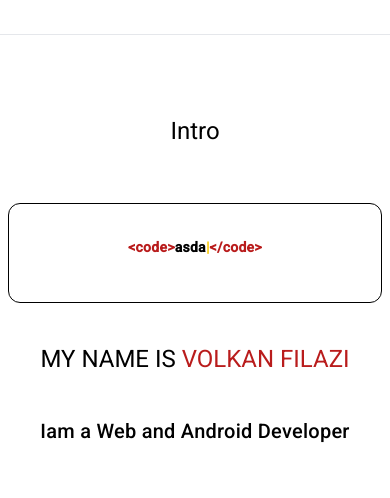
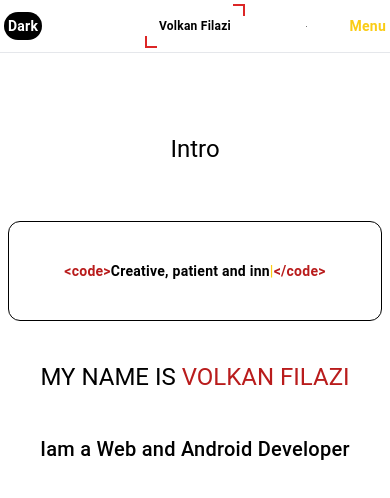
Before and after one commit to volkanfilazi/Angular-Cv-Project, an Angular app: page / in a window 390 px wide. Shown: the top 498 px of the page. Built offline with nearby package versions, Linux system fonts and the light colour scheme.

Commit message:
added intro animation

```diff
--- a/src/app/app.component.html
+++ b/src/app/app.component.html
@@ -1,6 +1,4 @@
-<app-navbar [darkTheme] = 'isDarkTheme' (darkThemeToggled)="darkThemeActive()"></app-navbar>
-<app-intro
-[fromParent] = 'testTitle'
-[fromParent2] = 'testTitle2'
-[darkTheme] = 'isDarkTheme'
-></app-intro>
+<div class="h-screen">
+  <app-navbar [darkTheme]='isDarkTheme' (darkThemeToggled)="darkThemeActive()"></app-navbar>
+  <app-intro [darkTheme]='isDarkTheme'></app-intro>
+</div>
--- a/src/app/intro/intro.component.html
+++ b/src/app/intro/intro.component.html
@@ -3,7 +3,7 @@
 </script>
 
 <div [ngClass]="{'dark': darkTheme}"
-  class="flex relative flex-col bg-white sm:mt-20 md:mt-0 sm:flex-col md:h-full md:z-10 md:flex-row md:justify-center md:items-center">
+  class="flex relative h-full flex-col bg-white sm:mt-20 md:mt-0 sm:flex-col md:h-full md:z-10 md:flex-row md:justify-center md:items-center">
   <div class="observed-sections w-full flex gap-2 flex-col mt-14 md:mt-0 md:h-screen justify-center items-center">
     <div class="flex md:mt-0 w-full items-center justify-center mt-5">
       <h1 class="rounded-lg text-center p-1 font-bold text-[20px] md:text-[30px]">{{ intro }}</h1>
@@ -12,9 +12,9 @@
       class="flex mt-5 flex-col items-center sm:items-center md:justify-center md:items-center w-full space-y-10 p-2 sm:w-full md:w-1/2">
       <div
         class="border-[1px] text-sm md:text-md w-full sm:w-full md:w-[500px] border-black rounded-xl font-bold flex justify-center items-center h-[100px]" [ngClass]="{'!border-white' : darkTheme}">
-        <p class="text-red-700 md:text-lg font-bold" [ngClass]="{'!text-yellow-400' : darkTheme}">&lt;code&gt;</p>
-        <p class="md:text-lg font-bold">asda<span class=" text-yellow-400 animate-ping">|</span></p>
-        <p class="text-red-700 md:text-lg font-bold" [ngClass]="{'!text-yellow-400' : darkTheme}">&lt;/code&gt;</p>
+        <p class="text-red-700 mb-0 md:text-lg" [ngClass]="{'!text-yellow-400' : darkTheme}">&lt;code&gt;</p>
+        <p class="md:text-lg mb-0">{{ displayText }}<span class=" text-yellow-400 animate-ping">|</span></p>
+        <p class="text-red-700 md:text-lg mb-0" [ngClass]="{'!text-yellow-400' : darkTheme}">&lt;/code&gt;</p>
       </div>
       <h1 class="text-2xl font-serif md:text-4xl font-bold">MY NAME IS<span class="text-red-700" [ngClass]="{'!text-yellow-400' : darkTheme}"> VOLKAN
           FILAZI</span></h1>
@@ -24,3 +24,10 @@
     </div>
   </div>
 </div>
+
+<style>
+  p {
+  margin: 0 0 0;
+}
+
+</style>
--- a/src/app/intro/intro.component.ts
+++ b/src/app/intro/intro.component.ts
@@ -1,20 +1,54 @@
-import { Component, EventEmitter, Input, OnInit, Output } from '@angular/core';
+import { Component, EventEmitter, Input, OnChanges, OnDestroy, Output, SimpleChanges } from '@angular/core';
 
 @Component({
   selector: 'app-intro',
   templateUrl: './intro.component.html',
 })
-export class IntroComponent implements OnInit {
-  intro:string = "Intro";
-  outputChildMessage:string = 'Message from chil component to parent';
+export class IntroComponent implements OnChanges, OnDestroy {
+  intro: string = "Intro";
+  @Input() darkTheme: boolean | undefined;
+  @Output() messageEvent = new EventEmitter<string>();
+  displayText: string = '';
 
-  @Input() fromParent:string | undefined;
-  @Input() fromParent2:string | undefined;
-  @Input() darkTheme: boolean | undefined
+  private timer: any;
 
-  @Output() messageEvent = new EventEmitter<string>();
   ngOnInit(): void {
-
+    this.introAnimation();
   }
 
+  ngOnChanges(changes: SimpleChanges): void {
+    if (changes['darkTheme'] && !changes['darkTheme'].firstChange) {
+      this.introAnimation();
+    }
+  }
+
+  introAnimation() {
+    if (this.timer) {
+      clearInterval(this.timer);
+    }
+
+    let animationText = 'Creative, patient and innovative';
+    let i = 0;
+    let lastIndex = 3;
+    this.timer = setInterval(() => {
+      if (i < animationText.length) {
+        this.displayText = animationText.substring(0, i + 1);
+        lastIndex = i;
+      } else if (lastIndex > 0) {
+        this.displayText = animationText.substring(0, lastIndex);
+        lastIndex--;
+      } else {
+        this.displayText = '';
+        i = 0;
+        lastIndex = 0;
+      }
+      i++;
+    }, 200);
+  }
+
+  ngOnDestroy(): void {
+    if (this.timer) {
+      clearInterval(this.timer);
+    }
+  }
 }
--- a/src/app/navbar/navbar.components.html
+++ b/src/app/navbar/navbar.components.html
@@ -1,24 +1,70 @@
 <div [ngClass]="{'dark' : darkTheme}"
-class="flex w-full z-[100] min-h-[35px] items-center border-b-[1px] bg-white lg:px-40 md:z-40 justify-end font-bold">
-  <div class="hidden pb-2 pt-2 md:flex md:justify-between md:w-full md:items-center relative">
+  class="flex w-full z-[100] min-h-[35px] items-center border-b-[1px] bg-white lg:px-40 md:z-40 justify-end font-bold">
+  <div class="p-1 md:pb-2 md:pt-2 hidden md:flex justify-between w-full items-center relative">
     <div class="flex flex-col justify-center items-center">
       <div class="w-[160px] flex justify-end">
-        <div class="border-r-[2px] border-t-[2px] w-5 h-5 border-red-600" [ngClass]="{'!border-yellow-400' : darkTheme}"></div>
+        <div class="border-r-[2px] border-t-[2px] w-3 h-3 md:w-5 md:h-5 border-red-600"
+          [ngClass]="{'!border-yellow-400' : darkTheme}"></div>
       </div>
-      <h1 class="font-bold text-[20px]">Volkan Filazi</h1>
+      <p class=" font-bold text-[16px]">Volkan Filazi</p>
       <div class="w-[160px] flex justify-start">
-        <div class="border-l-[2px] border-b-[2px] w-5 h-5 border-red-600" [ngClass]="{'!border-yellow-400' : darkTheme}"></div>
+        <div class="border-l-[2px] border-b-[2px] w-3 h-3 md:w-5 md:h-5 border-red-600"
+          [ngClass]="{'!border-yellow-400' : darkTheme}"></div>
       </div>
     </div>
-    <div>Angular</div>
-    <ul class="flex gap-2 items-center">
+    <ul class="hidden md:flex gap-2 items-center">
       <li>Intro</li>
       <li>Tools</li>
       <li>Languages</li>
       <li>Projects</li>
       <li>Resume</li>
-      <button class="bg-black text-white p-1 rounded-full" [ngClass]="{'hidden' : darkTheme}" (click)="toggleDarkTheme()">Dark</button>
-      <button class="bg-white text-black p-1 rounded-full" [ngClass]="{'hidden' : !darkTheme}" (click)="toggleDarkTheme()">Light</button>
+      <button class="bg-black text-white p-1 rounded-full" [ngClass]="{'hidden' : darkTheme}"
+        (click)="toggleDarkTheme()">Dark</button>
+      <button class="bg-white text-black p-1 rounded-full" [ngClass]="{'hidden' : !darkTheme}"
+        (click)="toggleDarkTheme()">Light</button>
     </ul>
   </div>
+
+  <div class="p-1 md:pb-2 md:pt-2 md:hidden grid grid-cols-3 items-center w-full relative">
+    <div class="flex items-center justify-start">
+      <button class="bg-black text-white p-1 rounded-full" [ngClass]="{'hidden' : darkTheme}"
+        (click)="toggleDarkTheme()">Dark</button>
+      <button class="bg-white text-black p-1 rounded-full" [ngClass]="{'hidden' : !darkTheme}"
+        (click)="toggleDarkTheme()">Light</button>
+    </div>
+    <div class="flex flex-col justify-center items-center">
+      <div class="w-[100px] md:w-[150px] flex justify-end">
+        <div class="border-r-[2px] border-t-[2px]  w-3 h-3 md:w-5 md:h-5 border-red-600"
+          [ngClass]="{'!border-yellow-400' : darkTheme}"></div>
+      </div>
+      <p class="font-bold text-[12px]">Volkan Filazi</p>
+      <div class="w-[100px] md:w-[150px] flex justify-start">
+        <div class="border-l-[2px] border-b-[2px] w-3 h-3 md:w-5 md:h-5 border-red-600"
+          [ngClass]="{'!border-yellow-400' : darkTheme}"></div>
+      </div>
+    </div>
+    <div class="flex md:hidden items-center justify-end text-yellow-400">
+      <input type="checkbox" id="menu-toggle" class="relative sr-only peer" checked>
+      <label class="text-right text-yellow-400 w-20" for="menu-toggle">Menu</label>
+      <ul
+        class="flex absolute right-0 z-50 top-[52px] peer-checked:hidden bg-white flex-col text-yellow-400 gap-1 px-5 border-b-[1px] border-l-[1px] border-white"
+        [ngClass]="{'!bg-black' : darkTheme}">
+        <div class="space-y-2">
+          <li>Intro</li>
+          <li>Tools</li>
+          <li>Languages</li>
+          <li>Projects</li>
+          <li>Resume</li>
+        </div>
+      </ul>
+    </div>
+  </div>
+
+
 </div>
+
+<style>
+  p{
+    margin: 0;
+  }
+</style>
--- a/src/index.html
+++ b/src/index.html
@@ -6,9 +6,6 @@
   <base href="/">
   <meta name="viewport" content="width=device-width, initial-scale=1">
   <link rel="icon" type="image/x-icon" href="favicon.ico">
-  <link rel="preconnect" href="https://fonts.gstatic.com">
-  <link href="https://fonts.googleapis.com/css2?family=Roboto:wght@300;400;500&display=swap" rel="stylesheet">
-  <link href="https://fonts.googleapis.com/icon?family=Material+Icons" rel="stylesheet">
 </head>
 <body class="mat-typography">
   <app-root></app-root>
```
